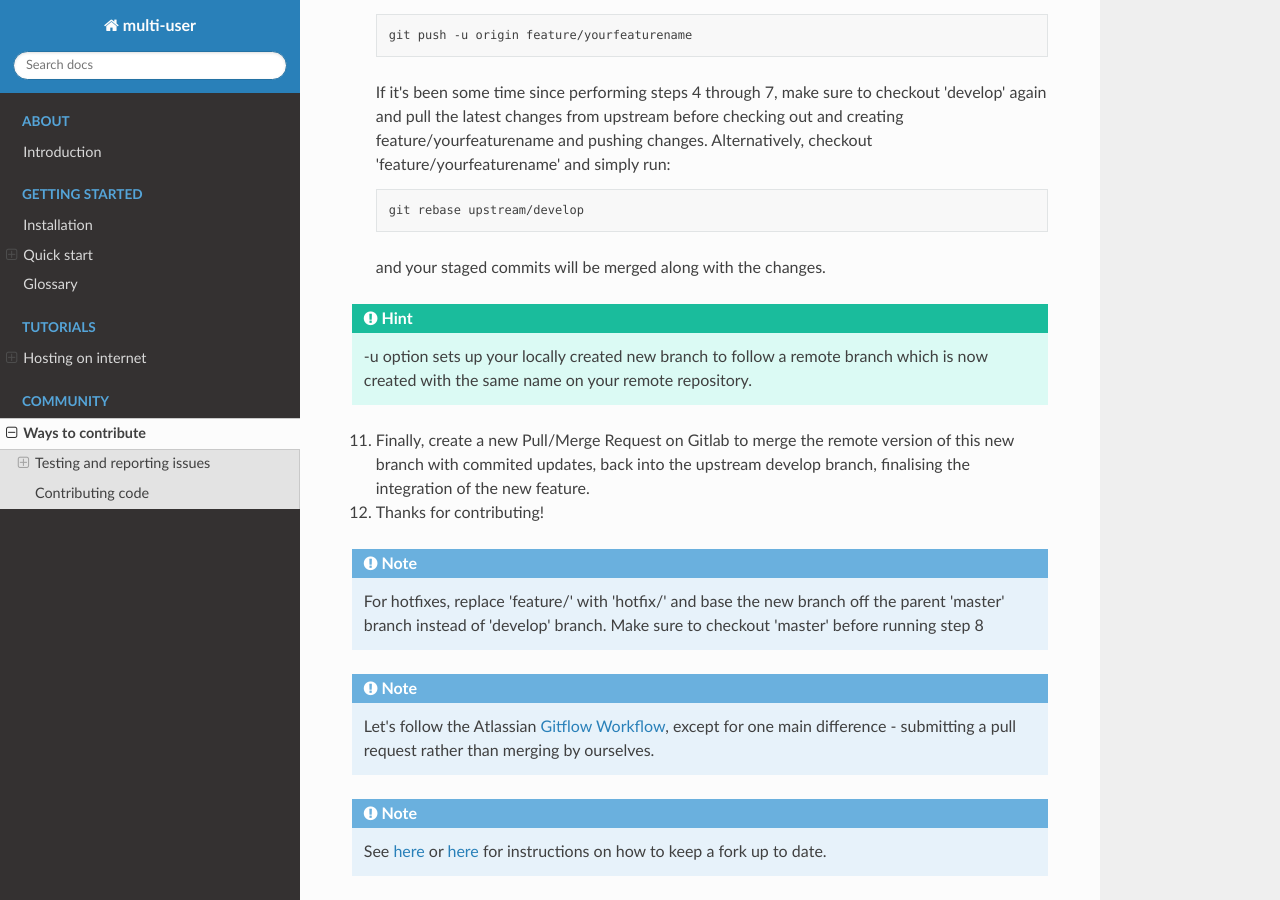
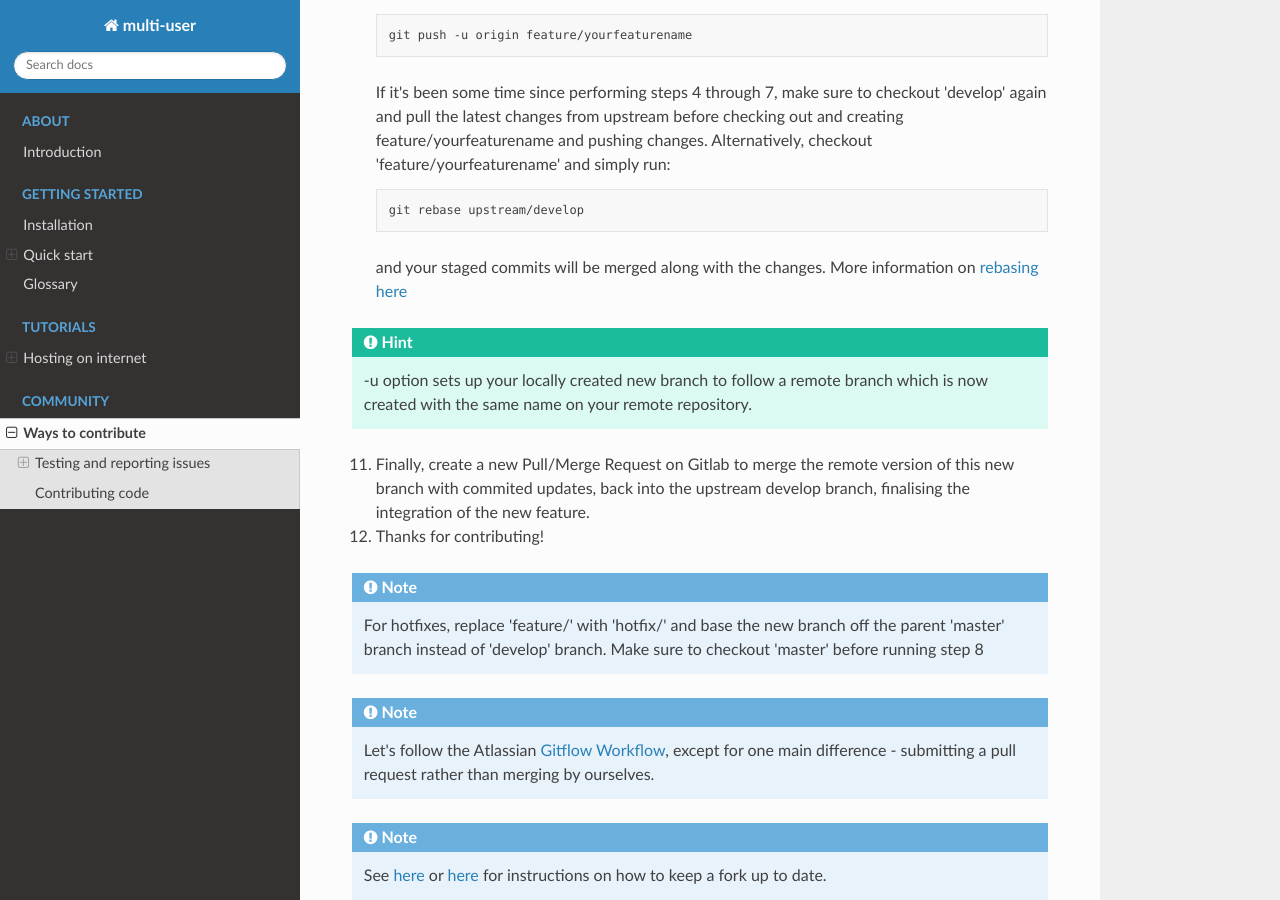
Before and after one commit to AvvyB/blender-multi-user, a Sphinx documentation site: the page built from docs/ways_to_contribute.rst, in a window 1280 px wide and 900 px high, scrolled down 2301 px. Built offline with Sphinx 7.4.7 and the Read the Docs theme 2.0.0, drawn with Linux system fonts in a browser that asks for light colours.

Commit message:
Minor doc update

```diff
--- a/docs/ways_to_contribute.rst
+++ b/docs/ways_to_contribute.rst
@@ -96,7 +96,7 @@ The following example suggests how to contribute a feature.
 
         git rebase upstream/develop
 
-    and your staged commits will be merged along with the changes.
+    and your staged commits will be merged along with the changes. More information on `rebasing here <https://git-scm.com/book/en/v2/Git-Branching-Rebasing>`_
 
 .. Hint:: -u option sets up your locally created new branch to follow a remote branch which is now created with the same name on your remote repository.
 
```
